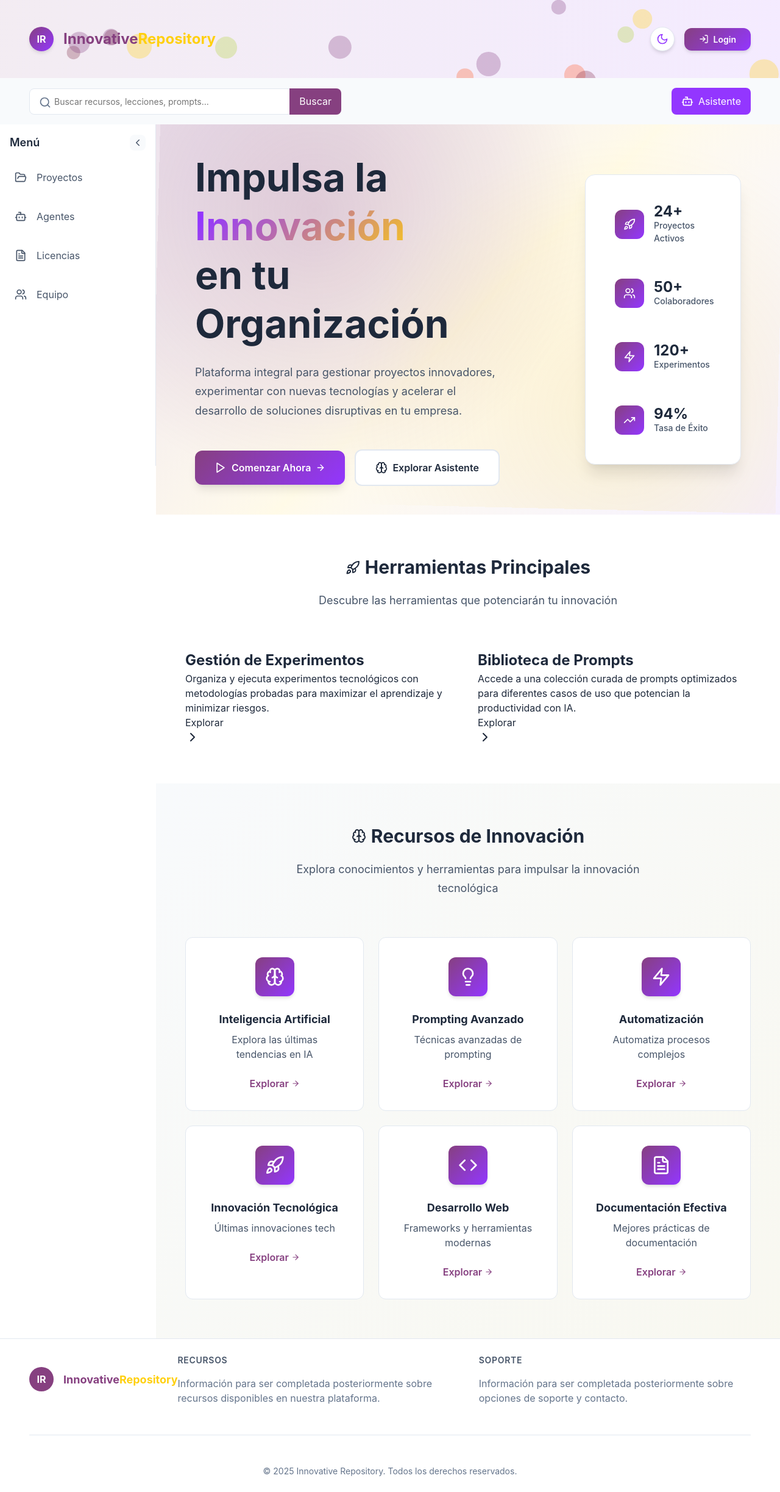
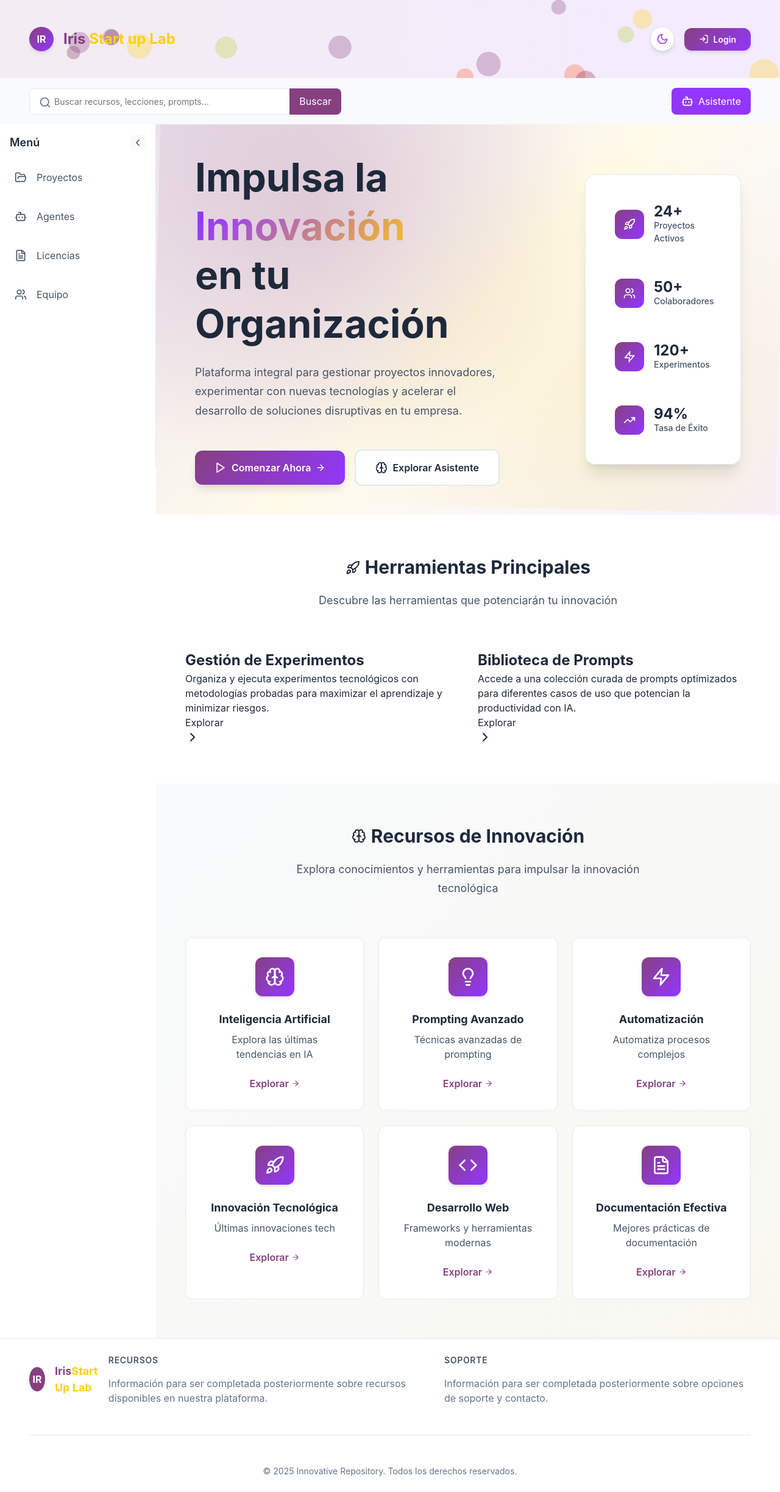
Before and after one commit to Andypandita04/Micrositio_Iris-Front, a React (Vite) app: page / in a window 1280 px wide. Shown: the whole page at 61% size. Built offline with nearby package versions, Linux system fonts and the light colour scheme.

Commit message:
Detalles cabecera y footer

```diff
--- a/src/components/layout/Footer/Footer.tsx
+++ b/src/components/layout/Footer/Footer.tsx
@@ -11,8 +11,8 @@ const Footer: React.FC = () => {
               <span className={styles['logo-text']}>IR</span>
             </div>
             <h2 className={styles['logo-title']}>
-              <span className={styles['logo-innovative']}>Innovative</span>
-              <span className={styles['logo-repository']}>Repository</span>
+              <span className={styles['logo-innovative']}>Iris</span>
+              <span className={styles['logo-repository']}>Start Up Lab</span>
             </h2>
           </div>
 
--- a/src/components/layout/Header/Header.tsx
+++ b/src/components/layout/Header/Header.tsx
@@ -65,8 +65,8 @@ const Header: React.FC = () => {
             <span className={styles['logo-text']}>IR</span>
           </div>
           <h1 className={styles['logo-title']}>
-            <span className={styles['logo-innovative']}>Innovative</span>
-            <span className={styles['logo-repository']}>Repository</span>
+            <span className={styles['logo-innovative']}>Iris </span>
+            <span className={styles['logo-repository']}>Start up Lab</span>
           </h1>
         </Link>
 
--- a/src/pages/Equipo/Equipo.tsx
+++ b/src/pages/Equipo/Equipo.tsx
@@ -204,7 +204,7 @@ const Equipo: React.FC = () => {
             </div>
           </div>
 
-          {/* @component: Botón para añadir miembro */}
+          {/* @component: Botón para añadir miembro
           <Button
             variant="primary"
             icon={<UserPlus size={16} />}
@@ -212,6 +212,7 @@ const Equipo: React.FC = () => {
           >
             Añadir Miembro
           </Button>
+          */}
         </div>
 
         {/* @section: Resultados de búsqueda */}
@@ -258,6 +259,7 @@ const Equipo: React.FC = () => {
                     <Mail size={14} />
                     <span className={styles['contact-text']}>{member.email}</span>
                   </div>
+                  {/*
                   <div className={styles['contact-item']}>
                     <MapPin size={14} />
                     <span className={styles['contact-text']}>{member.location}</span>
@@ -268,6 +270,7 @@ const Equipo: React.FC = () => {
                       Desde {formatJoinDate(member.joinDate)}
                     </span>
                   </div>
+                  */}
                 </div>
 
                 {/* @section: Métricas del miembro */}
@@ -276,13 +279,13 @@ const Equipo: React.FC = () => {
                     <span className={styles['metric-value']}>{member.projectsCount}</span>
                     <span className={styles['metric-label']}>Proyectos</span>
                   </div>
-                  <div className={styles['metric-item']}>
+                  {/*<div className={styles['metric-item']}>
                     <span className={styles['metric-value']}>{member.skills.length}</span>
                     <span className={styles['metric-label']}>Habilidades</span>
-                  </div>
+                  </div>*/}
                 </div>
 
-                {/* @section: Habilidades principales */}
+                {/* @section: Habilidades principales
                 <div className={styles['skills-section']}>
                   <h4 className={styles['skills-title']}>Habilidades principales</h4>
                   <div className={styles['skills-list']}>
@@ -298,13 +301,13 @@ const Equipo: React.FC = () => {
                     )}
                   </div>
                 </div>
-
+                */}
                 {/* @section: Biografía */}
                 <div className={styles['bio-section']}>
                   <p className={styles['member-bio']}>{member.bio}</p>
                 </div>
 
-                {/* @section: Acciones de la tarjeta */}
+                {/* @section: Acciones de la tarjeta
                 <div className={styles['card-actions']}>
                   <Button
                     variant="outline"
@@ -324,7 +327,7 @@ const Equipo: React.FC = () => {
                     <Briefcase size={14} />
                     Ver Proyectos
                   </Button>
-                </div>
+                </div> */}
               </div>
             ))
           ) : (
```
